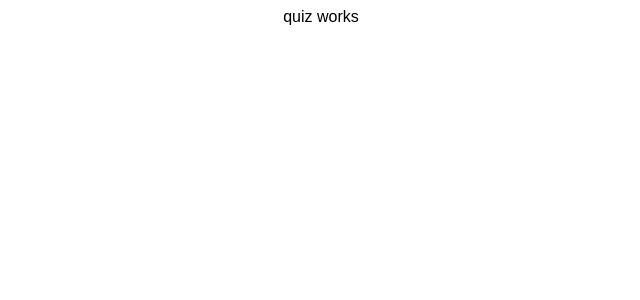
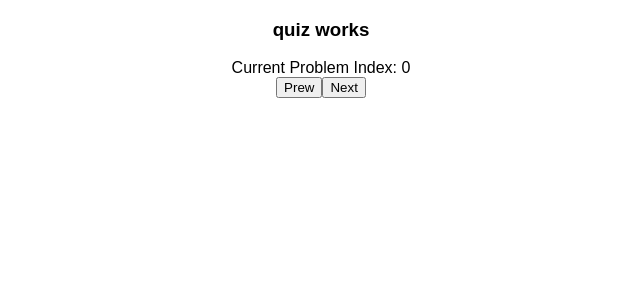
Before and after one commit to JooYoo/react-tp-quiz, a React (Create React App) app: page / in a window 1280 px wide. Shown: the top 300 px of the page, without its empty margins (319-959 px from the left). Built offline with nearby package versions, Linux system fonts and the light colour scheme.

Commit message:
dev: prev and next question index

```diff
--- a/src/components/Quiz.jsx
+++ b/src/components/Quiz.jsx
@@ -1,4 +1,4 @@
-import React from "react";
+import React, { useState } from "react";
 
 const Quiz = () => {
   // data source
@@ -35,11 +35,31 @@ const Quiz = () => {
     }
   ];
 
-  // TODO: current problem index
+  // current problem index
+  const [currentProblemIndex, setCurrentProblemIndex] = useState(0);
+
+  const nextIndex = () => {
+    // not allowed greater than problems count
+    setCurrentProblemIndex((prev) => {
+      return prev === problems.length ? prev : prev + 1;
+    });
+  };
+
+  const prevIndex = () => {
+    // not allowed less than 0
+    setCurrentProblemIndex((prev) => {
+      return prev === 0 ? 0 : prev - 1;
+    });
+  };
+
+  // TODO: map problems on DOM
 
   return (
     <>
-      <div>quiz works</div>
+      <h3>quiz works</h3>
+      <div>Current Problem Index: {currentProblemIndex}</div>
+      <button onClick={prevIndex}>Prew</button>
+      <button onClick={nextIndex}>Next</button>
     </>
   );
 };
```
